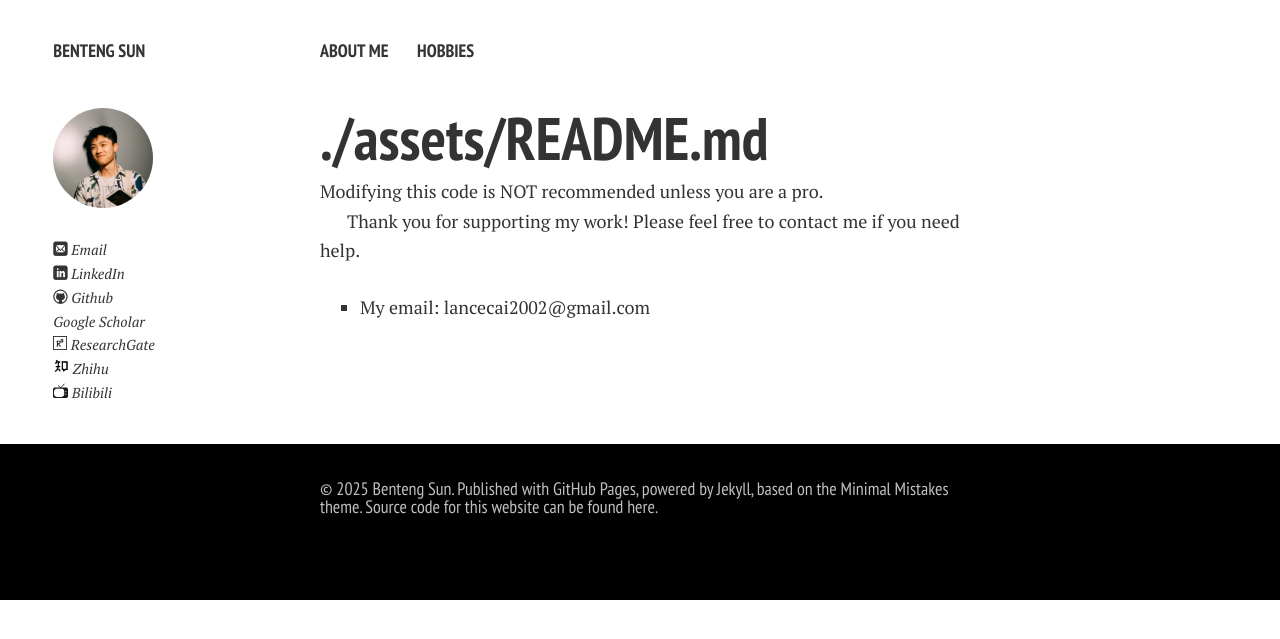
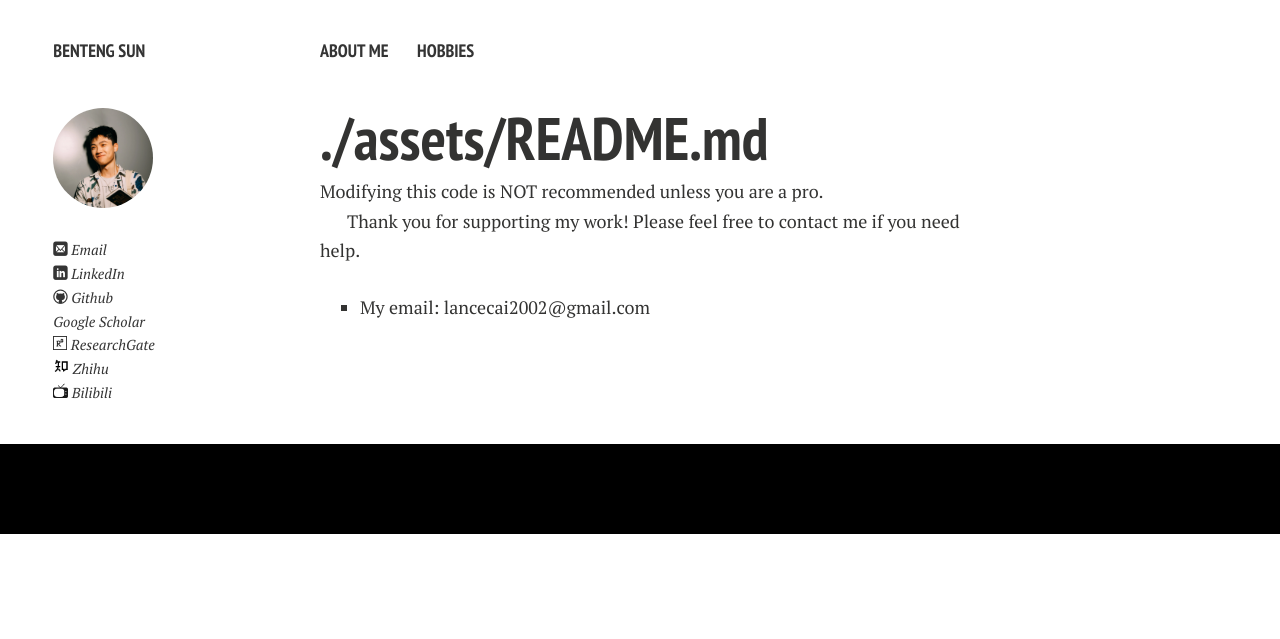
Before and after one commit to SMARK2022/SMARK2022.github.io, a Jekyll site: the page built from assets/README.md, in a window 1280 px wide. Shown: the top 639 px of the page. Built offline with Jekyll 4.4.1, drawn with Linux system fonts in a browser that asks for light colours; nearby versions of some CDN libraries; our own code applies the rules of GitHub Pages for plain Markdown files; comment, search, counter and statistics services are not loaded; a style sheet for code colours, icons or effects is not loaded.

Commit message:
移除页脚中的版权信息注释

```diff
--- a/_includes/footer.html
+++ b/_includes/footer.html
@@ -1,12 +1,10 @@
-<h6>&copy; {{ site.time | date: '%Y' }} {{ site.owner.name }}.
+<!-- <h6>&copy; {{ site.time | date: '%Y' }} {{ site.owner.name }}.
   Published with <a href="https://pages.github.com/" rel="nofollow">GitHub Pages</a>,
   powered by <a href="https://jekyllrb.com" rel="nofollow">Jekyll</a>,
   based on the <a href="https://mademistakes.com/" rel="nofollow">Minimal Mistakes</a> theme.
   Source code for this website can be found <a href="https://github.com/GuangLun2000/GuangLun2000.github.io" rel="nofollow">here</a>.
+</h6> -->
 
   <!-- <script type="text/javascript" id="clstr_globe" src="//clustrmaps.com/globe.js?d=tGZ_4852x6Mm-PPomoo98e4y_CI8D9TmioGTO03Daik"></script> -->
 
-</h6>
-
-
 <!-- Lastly modified by Hanlin CAI in 2023/03/16 -->
```
